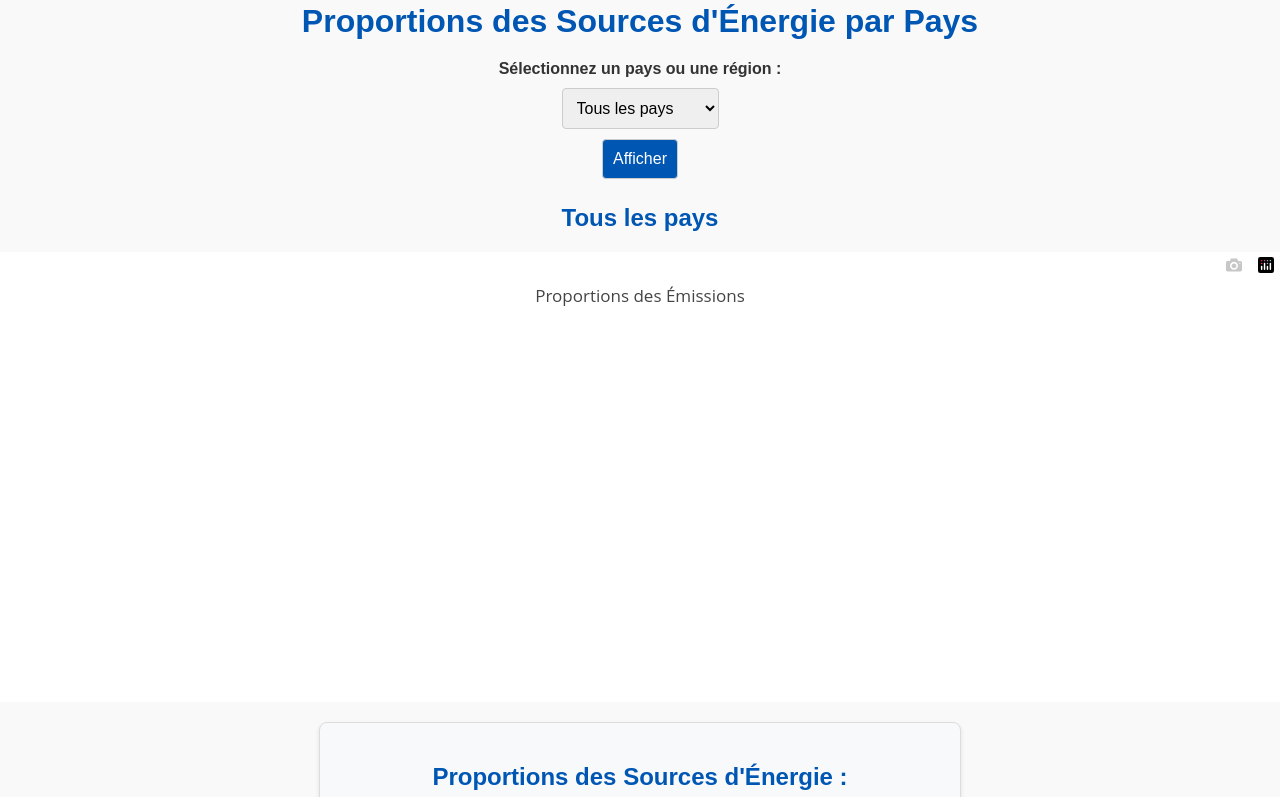
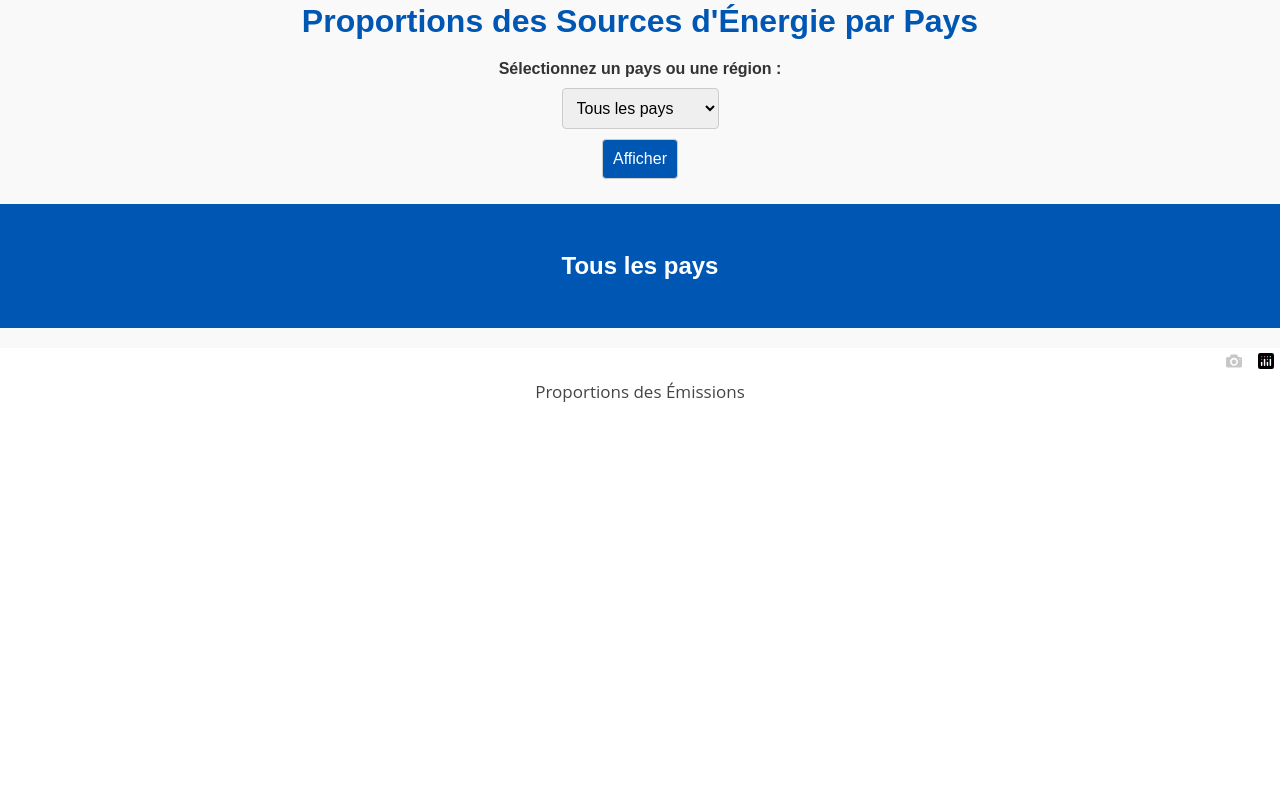
Before and after one commit to bruno-coulet/hello-dbms, a Flask app: page /selected_country_total_emissions in a window 1280 px wide; the page is wider, and only the part inside the window is pictured. Shown: the part 699-1496 px from the top of that part. Run offline with Flask 3, Linux system fonts and the light colour scheme; data that the repository does not hold is empty; parts of the project's set-up code (start-up, migrations or seed data) failed here and were passed over; some libraries are stand-ins or nearby versions.

Commit message:
css #selected_country_name h2

```diff
--- a/carbon_footprint_app/static/CSS/style.css
+++ b/carbon_footprint_app/static/CSS/style.css
@@ -88,6 +88,12 @@ h1, h2 {
     text-align: center;
     color: #0056b3;
     margin-bottom: 20px;
+}
+
+#selected_country_name h2{
+    color: white;
+    background-color: #0056b3;
+    padding: 2em;
 }
 
 /* Conteneur principal */
```
